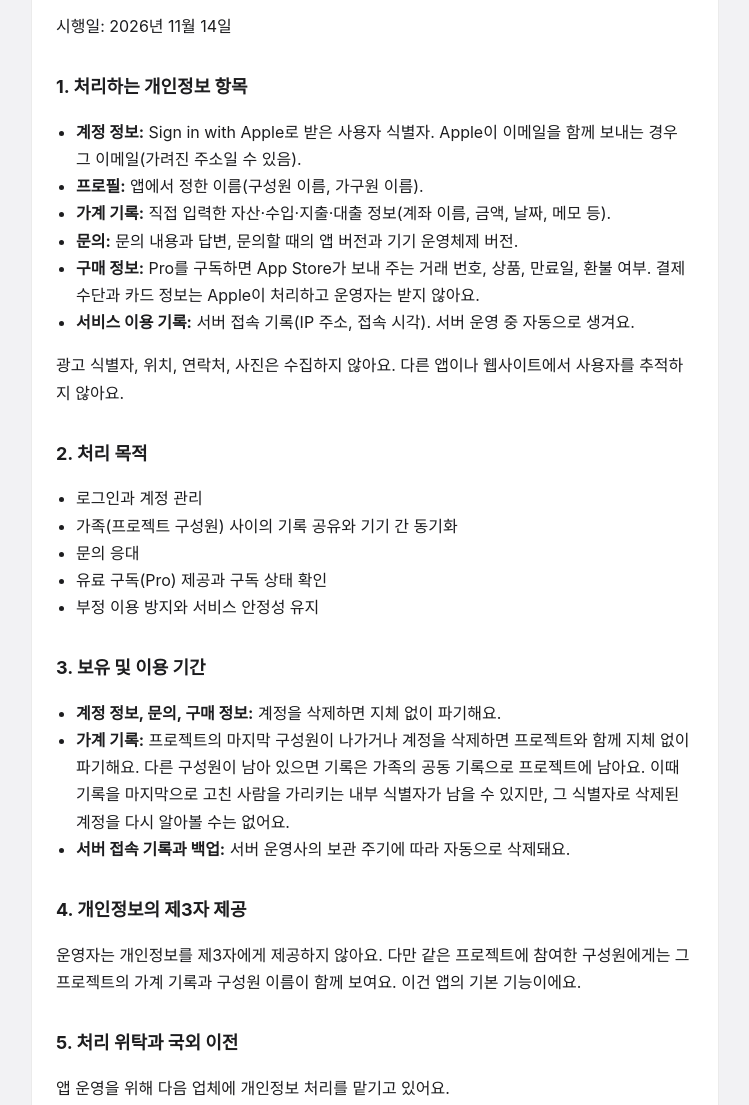
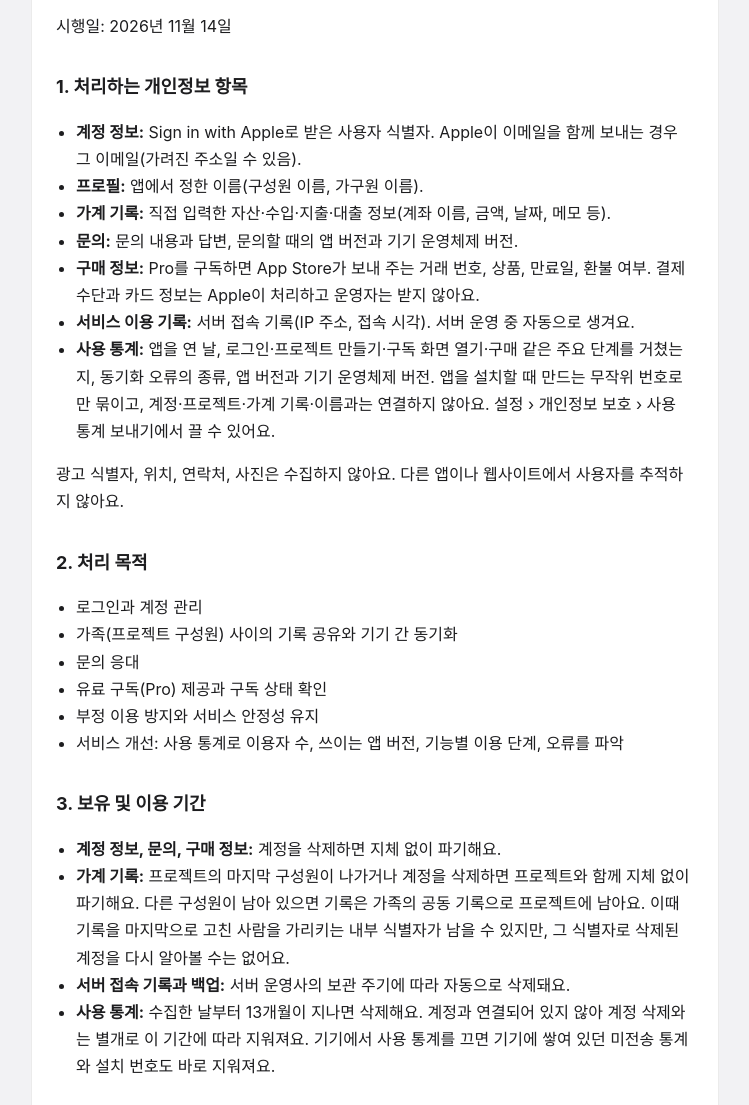
Before and after one commit to playcode365/moneymoon-app, a plain HTML site: page privacy/index.html in a window 1280 px wide. Shown: the part 249-1354 px from the top of the page, without its empty margins (265-1014 px from the left). Drawn offline with Linux system fonts and the light colour scheme.

Commit message:
Privacy policy: usage statistics and app lock

```diff
--- a/privacy/index.html
+++ b/privacy/index.html
@@ -33,12 +33,12 @@ footer { margin-top: 40px; }
 <p>PlayCode365(이하 "운영자")는 MoneyMoon(이하 "앱")을 이용하는 분의 개인정보를 「개인정보 보호법」에 따라 보호하고, 관련 고충을 빠르게 처리하기 위해 다음과 같이 개인정보 처리방침을 둬요.</p>
 <p>시행일: 2026년 11월 14일</p>
 <h2>1. 처리하는 개인정보 항목</h2>
-<ul><li><strong>계정 정보:</strong> Sign in with Apple로 받은 사용자 식별자. Apple이 이메일을 함께 보내는 경우 그 이메일(가려진 주소일 수 있음).</li><li><strong>프로필:</strong> 앱에서 정한 이름(구성원 이름, 가구원 이름).</li><li><strong>가계 기록:</strong> 직접 입력한 자산·수입·지출·대출 정보(계좌 이름, 금액, 날짜, 메모 등).</li><li><strong>문의:</strong> 문의 내용과 답변, 문의할 때의 앱 버전과 기기 운영체제 버전.</li><li><strong>구매 정보:</strong> Pro를 구독하면 App Store가 보내 주는 거래 번호, 상품, 만료일, 환불 여부. 결제 수단과 카드 정보는 Apple이 처리하고 운영자는 받지 않아요.</li><li><strong>서비스 이용 기록:</strong> 서버 접속 기록(IP 주소, 접속 시각). 서버 운영 중 자동으로 생겨요.</li></ul>
+<ul><li><strong>계정 정보:</strong> Sign in with Apple로 받은 사용자 식별자. Apple이 이메일을 함께 보내는 경우 그 이메일(가려진 주소일 수 있음).</li><li><strong>프로필:</strong> 앱에서 정한 이름(구성원 이름, 가구원 이름).</li><li><strong>가계 기록:</strong> 직접 입력한 자산·수입·지출·대출 정보(계좌 이름, 금액, 날짜, 메모 등).</li><li><strong>문의:</strong> 문의 내용과 답변, 문의할 때의 앱 버전과 기기 운영체제 버전.</li><li><strong>구매 정보:</strong> Pro를 구독하면 App Store가 보내 주는 거래 번호, 상품, 만료일, 환불 여부. 결제 수단과 카드 정보는 Apple이 처리하고 운영자는 받지 않아요.</li><li><strong>서비스 이용 기록:</strong> 서버 접속 기록(IP 주소, 접속 시각). 서버 운영 중 자동으로 생겨요.</li><li><strong>사용 통계:</strong> 앱을 연 날, 로그인·프로젝트 만들기·구독 화면 열기·구매 같은 주요 단계를 거쳤는지, 동기화 오류의 종류, 앱 버전과 기기 운영체제 버전. 앱을 설치할 때 만드는 무작위 번호로만 묶이고, 계정·프로젝트·가계 기록·이름과는 연결하지 않아요. 설정 › 개인정보 보호 › 사용 통계 보내기에서 끌 수 있어요.</li></ul>
 <p>광고 식별자, 위치, 연락처, 사진은 수집하지 않아요. 다른 앱이나 웹사이트에서 사용자를 추적하지 않아요.</p>
 <h2>2. 처리 목적</h2>
-<ul><li>로그인과 계정 관리</li><li>가족(프로젝트 구성원) 사이의 기록 공유와 기기 간 동기화</li><li>문의 응대</li><li>유료 구독(Pro) 제공과 구독 상태 확인</li><li>부정 이용 방지와 서비스 안정성 유지</li></ul>
+<ul><li>로그인과 계정 관리</li><li>가족(프로젝트 구성원) 사이의 기록 공유와 기기 간 동기화</li><li>문의 응대</li><li>유료 구독(Pro) 제공과 구독 상태 확인</li><li>부정 이용 방지와 서비스 안정성 유지</li><li>서비스 개선: 사용 통계로 이용자 수, 쓰이는 앱 버전, 기능별 이용 단계, 오류를 파악</li></ul>
 <h2>3. 보유 및 이용 기간</h2>
-<ul><li><strong>계정 정보, 문의, 구매 정보:</strong> 계정을 삭제하면 지체 없이 파기해요.</li><li><strong>가계 기록:</strong> 프로젝트의 마지막 구성원이 나가거나 계정을 삭제하면 프로젝트와 함께 지체 없이 파기해요. 다른 구성원이 남아 있으면 기록은 가족의 공동 기록으로 프로젝트에 남아요. 이때 기록을 마지막으로 고친 사람을 가리키는 내부 식별자가 남을 수 있지만, 그 식별자로 삭제된 계정을 다시 알아볼 수는 없어요.</li><li><strong>서버 접속 기록과 백업:</strong> 서버 운영사의 보관 주기에 따라 자동으로 삭제돼요.</li></ul>
+<ul><li><strong>계정 정보, 문의, 구매 정보:</strong> 계정을 삭제하면 지체 없이 파기해요.</li><li><strong>가계 기록:</strong> 프로젝트의 마지막 구성원이 나가거나 계정을 삭제하면 프로젝트와 함께 지체 없이 파기해요. 다른 구성원이 남아 있으면 기록은 가족의 공동 기록으로 프로젝트에 남아요. 이때 기록을 마지막으로 고친 사람을 가리키는 내부 식별자가 남을 수 있지만, 그 식별자로 삭제된 계정을 다시 알아볼 수는 없어요.</li><li><strong>서버 접속 기록과 백업:</strong> 서버 운영사의 보관 주기에 따라 자동으로 삭제돼요.</li><li><strong>사용 통계:</strong> 수집한 날부터 13개월이 지나면 삭제해요. 계정과 연결되어 있지 않아 계정 삭제와는 별개로 이 기간에 따라 지워져요. 기기에서 사용 통계를 끄면 기기에 쌓여 있던 미전송 통계와 설치 번호도 바로 지워져요.</li></ul>
 <h2>4. 개인정보의 제3자 제공</h2>
 <p>운영자는 개인정보를 제3자에게 제공하지 않아요. 다만 같은 프로젝트에 참여한 구성원에게는 그 프로젝트의 가계 기록과 구성원 이름이 함께 보여요. 이건 앱의 기본 기능이에요.</p>
 <h2>5. 처리 위탁과 국외 이전</h2>
@@ -51,9 +51,9 @@ footer { margin-top: 40px; }
 <h2>8. 만 14세 미만 아동</h2>
 <p>앱은 만 14세 미만 아동을 대상으로 하지 않으며, 아동의 개인정보를 알면서 수집하지 않아요.</p>
 <h2>9. 안전성 확보 조치</h2>
-<ul><li>모든 통신을 암호화(HTTPS)해요.</li><li>서버에서 같은 프로젝트 구성원만 그 프로젝트의 기록을 읽고 쓸 수 있게 막아요.</li><li>로그인 정보는 기기의 키체인에, 기록은 iOS 데이터 보호가 적용된 파일에 저장해요.</li><li>금액 같은 가계 기록을 운영 로그에 남기지 않아요.</li></ul>
+<ul><li>모든 통신을 암호화(HTTPS)해요.</li><li>서버에서 같은 프로젝트 구성원만 그 프로젝트의 기록을 읽고 쓸 수 있게 막아요.</li><li>로그인 정보는 기기의 키체인에, 기록은 iOS 데이터 보호가 적용된 파일에 저장해요.</li><li>설정에서 앱 잠금을 켜면 앱을 열 때 Face ID, Touch ID 또는 기기 암호가 필요해요. 생체 정보는 기기 안에서만 확인되고 운영자는 받지 않아요.</li><li>금액 같은 가계 기록을 운영 로그와 사용 통계에 남기지 않아요.</li></ul>
 <h2>10. 자동 수집 장치</h2>
-<p>앱은 쿠키, 광고 식별자, 분석 도구를 쓰지 않아요.</p>
+<p>앱은 쿠키와 광고 식별자를 쓰지 않고, 외부 분석 도구도 쓰지 않아요. 1번의 사용 통계는 운영자가 직접 만든 기능으로 운영자의 서버에만 저장되고, 앱의 설정 › 개인정보 보호 › 사용 통계 보내기에서 언제든지 끌 수 있어요.</p>
 <h2>11. 개인정보 보호책임자</h2>
 <ul><li><strong>책임자:</strong> PlayCode365 대표</li><li><strong>연락처:</strong> 앱 설정 › 문의, 또는 <a href="https://playcode365.github.io/contact/">https://playcode365.github.io/contact/</a></li></ul>
 <h2>12. 권익침해 구제 방법</h2>
```
